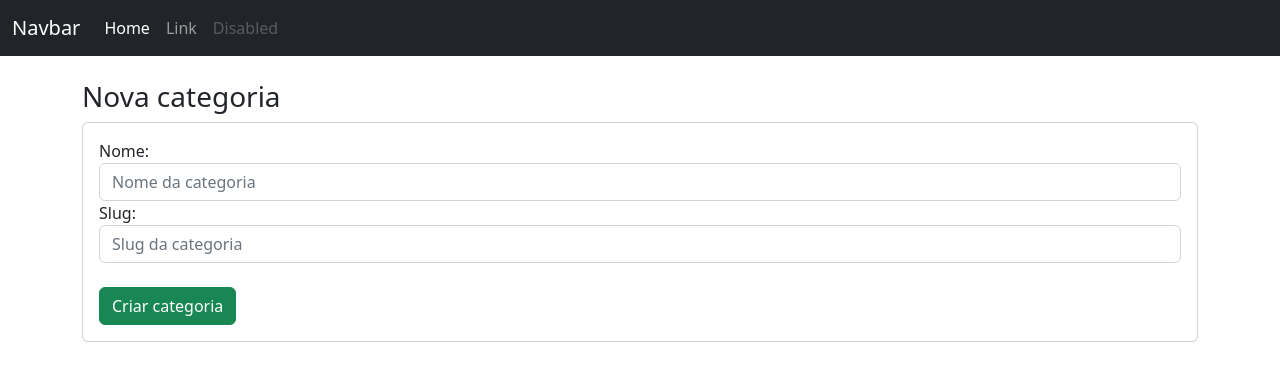
After one commit to JohnPetros/nodejs, a Node server app: page /admin/categories/add in a window 1280 px wide. The commit adds this page. Shown: the top 381 px of the page. Run offline with Node 20, Linux system fonts and the light colour scheme; some libraries are stand-ins or nearby versions.

Commit message:
Formulário de cadastro de categoria

```diff
--- a/nodejs-guia-do-programador/blog-app/routes/admin.js
+++ b/nodejs-guia-do-programador/blog-app/routes/admin.js
@@ -9,8 +9,12 @@ router.get("/posts", (req, res) => {
   res.send("Página de posts");
 });
 
-router.get("/categorias", (req, res) => {
-  res.send("Página de categorias");
+router.get("/categories", (req, res) => {
+  res.render("admin/categories");
+});
+
+router.get("/categories/add", (req, res) => {
+  res.render("admin/addcategories");
 });
 
 module.exports = router;
--- /dev/null
+++ b/nodejs-guia-do-programador/blog-app/views/admin/addcategories.handlebars
@@ -0,0 +1,24 @@
+<h3>Nova categoria</h3>
+<div class="card">
+    <div class="card-body">
+        <form action="/admin/categories/new" method="POST">
+          <label for="name">Nome: </label>
+          <input
+            type="text"
+            name="name"
+            id="name"
+            placeholder="Nome da categoria"
+            class="form-control"
+          />
+          <label for="slug">Slug: </label>
+          <input
+            type="text"
+            id="slug"
+            placeholder="Slug da categoria"
+            class="form-control"
+          />
+          <br />
+          <button type="submit" class="btn btn-success">Criar categoria</button>
+        </form>
+    </div>
+</div>
--- /dev/null
+++ b/nodejs-guia-do-programador/blog-app/views/admin/categories.handlebars
@@ -0,0 +1,3 @@
+<h2>Lista de categorias: </h2>
+<hr>
+<a href="/admin/categories/add"><button class="btn btn-success">Nova categoria</button></a>
--- a/nodejs-guia-do-programador/blog-app/views/layouts/main.handlebars
+++ b/nodejs-guia-do-programador/blog-app/views/layouts/main.handlebars
@@ -9,7 +9,9 @@
 </head>
 <body>
     {{>_navbar}}
-    {{{body}}}
+    <div class="container mt-4">
+        {{{body}}}
+    </div>
 </body>
 <script src="https://cdn.jsdelivr.net/npm/@popperjs/core@2.11.6/dist/umd/popper.min.js" integrity="sha384-oBqDVmMz9ATKxIep9tiCxS/Z9fNfEXiDAYTujMAeBAsjFuCZSmKbSSUnQlmh/jp3" crossorigin="anonymous"></script>
 <script src="https://cdn.jsdelivr.net/npm/bootstrap@5.2.2/dist/js/bootstrap.min.js" integrity="sha384-IDwe1+LCz02ROU9k972gdyvl+AESN10+x7tBKgc9I5HFtuNz0wWnPclzo6p9vxnk" crossorigin="anonymous"></script>
--- a/nodejs-guia-do-programador/blog-app/views/partials/_navbar.handlebars
+++ b/nodejs-guia-do-programador/blog-app/views/partials/_navbar.handlebars
@@ -1,4 +1,4 @@
-<nav class="navbar navbar-expand-lg bg-light">
+<nav class="navbar navbar-expand-lg bg-dark navbar-dark">
   <div class="container-fluid">
     <a class="navbar-brand" href="#">Navbar</a>
     <button class="navbar-toggler" type="button" data-bs-toggle="collapse" data-bs-target="#navbarSupportedContent" aria-controls="navbarSupportedContent" aria-expanded="false" aria-label="Toggle navigation">
@@ -12,25 +12,10 @@
         <li class="nav-item">
           <a class="nav-link" href="#">Link</a>
         </li>
-        <li class="nav-item dropdown">
-          <a class="nav-link dropdown-toggle" href="#" role="button" data-bs-toggle="dropdown" aria-expanded="false">
-            Dropdown
-          </a>
-          <ul class="dropdown-menu">
-            <li><a class="dropdown-item" href="#">Action</a></li>
-            <li><a class="dropdown-item" href="#">Another action</a></li>
-            <li><hr class="dropdown-divider"></li>
-            <li><a class="dropdown-item" href="#">Something else here</a></li>
-          </ul>
-        </li>
         <li class="nav-item">
           <a class="nav-link disabled">Disabled</a>
         </li>
       </ul>
-      <form class="d-flex" role="search">
-        <input class="form-control me-2" type="search" placeholder="Search" aria-label="Search">
-        <button class="btn btn-outline-success" type="submit">Search</button>
-      </form>
     </div>
   </div>
 </nav>
```
